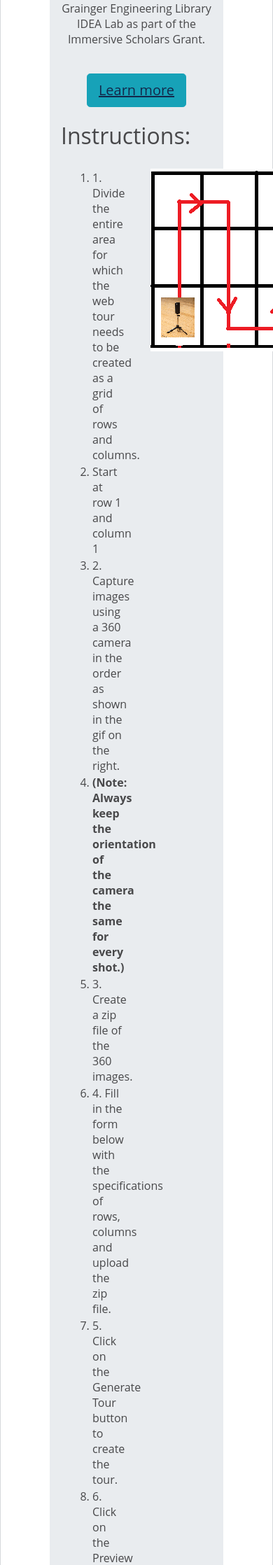
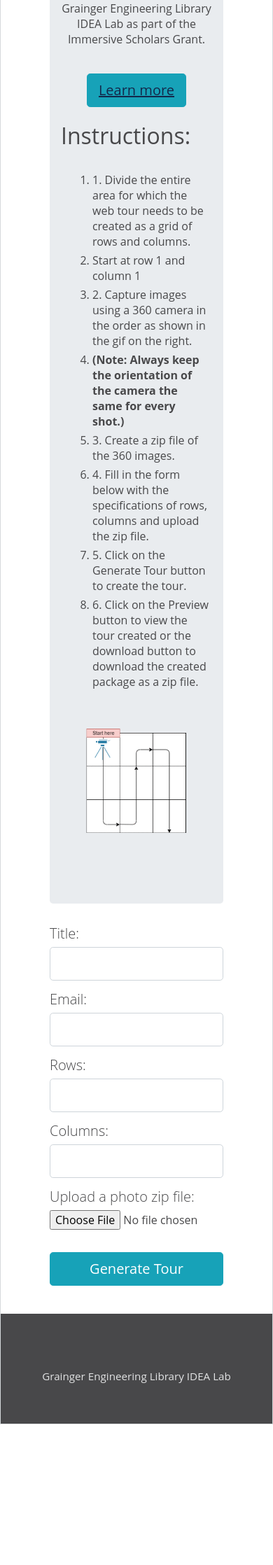
Before and after one commit to gelic-idealab/vrtigo, a Flask app: page / in a window 390 px wide; the page is wider, and only the part inside the window is pictured. Shown: the part 664-2900 px from the top of that part at 70% size. After the commit the page ends 2699 px from the top of that part, so only its background shows below. Run offline with Flask 2, Linux system fonts and the light colour scheme; some libraries are stand-ins or nearby versions.

Commit message:
Updated gif image and CSS updates to ensure web responsiveness

```diff
--- a/templates/WebVR_BuildingTour_FE.html
+++ b/templates/WebVR_BuildingTour_FE.html
@@ -42,7 +42,7 @@
         }
 
         li {
-            margin-top: 2px!important;
+            margin-top: 5px!important;
         }
         .column {
           float: left;
@@ -55,6 +55,16 @@
           content: "";
           display: table;
           clear: both;
+        }
+
+        .instruction {
+            width: 70%;
+        }
+
+        @media screen and (max-width: 600px) {
+          .column {
+            width: 100%;
+          }
         }
     </style>
 </head>
@@ -97,7 +107,7 @@
                 </ol>
             </div>
             <div class="column">
-                <img src = 'static/Instruction.gif'/><br><br>
+                <center><img class="instruction" src = 'static/Instruction.gif'/></center><br><br>
             </div>
         </div>
     </div>
```
Also changed, not shown: static/Instruction.gif.
